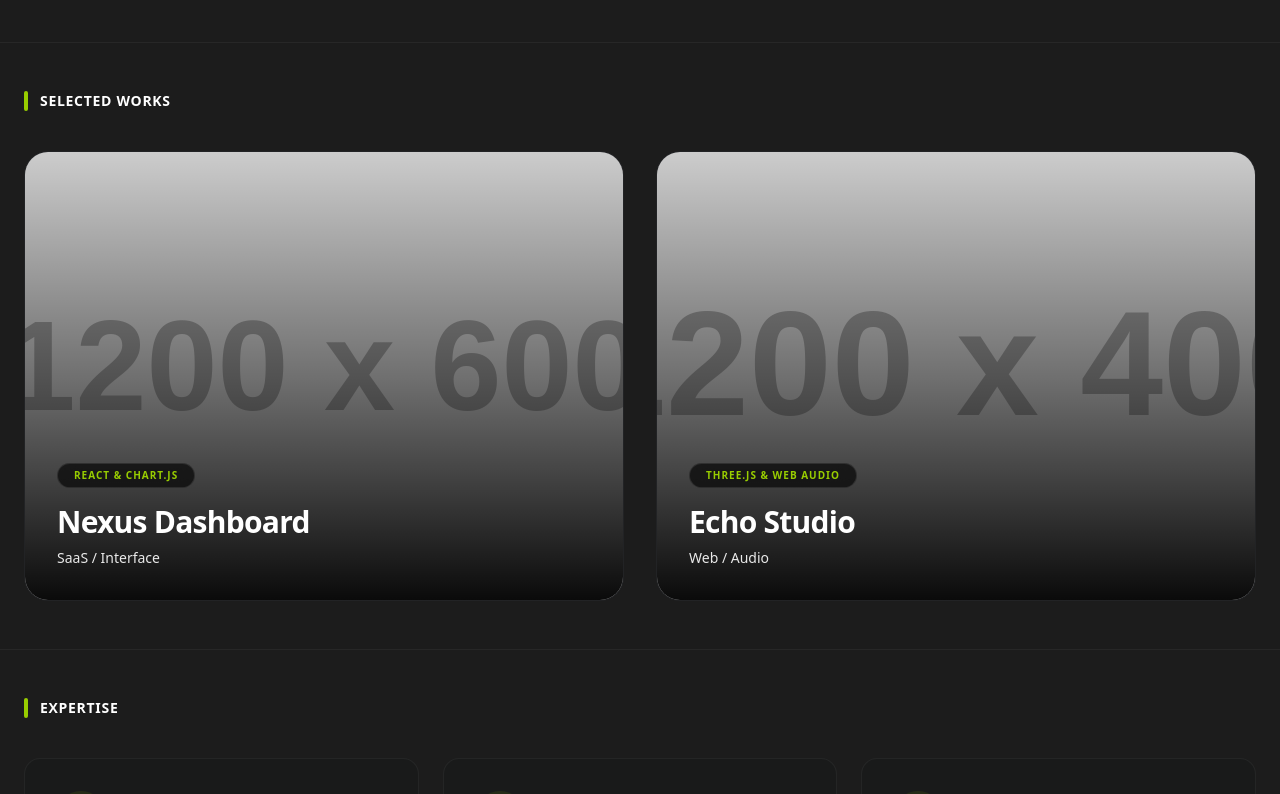
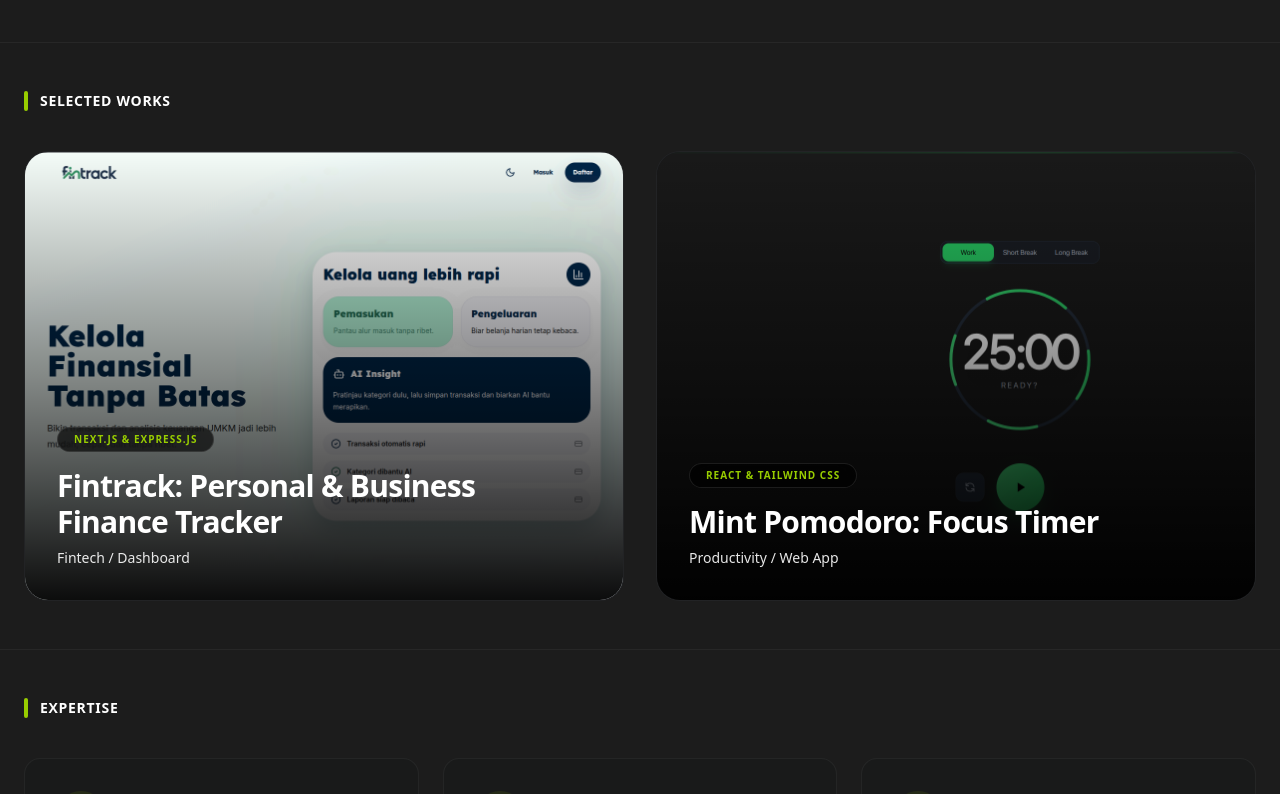
Before and after one commit to Albayu123/Portfolio, a Next.js app: page / in a window 1280 px wide. Shown: the part 2312-3106 px from the top of the page. Built offline with nearby package versions, Linux system fonts and the light colour scheme.

Commit message:
feat: menambahkan live project (Fintrack & mintpomo)

```diff
--- a/src/data/portfolio.ts
+++ b/src/data/portfolio.ts
@@ -55,7 +55,7 @@
   ],
   stats: {
     experience: "2+",
-    projects: "10+"
+    projects: "5+"
   },
   socials: {
     linkedin: "https://www.linkedin.com/in/alief-albayu-0a7306363/",
@@ -117,18 +117,18 @@
 export const projects: Project[] = [
   {
     id: "prj-1",
-    title: "Nexus Dashboard",
-    category: "SaaS / Interface",
-    techStack: ["REACT & CHART.JS"],
-    imageUrl: "https://placehold.co/1200x600/16171A/98cd00?text=Nexus+Dashboard+Preview",
-    redirectUrl: "#"
+    title: "Fintrack: Personal & Business Finance Tracker",
+    category: "Fintech / Dashboard",
+    techStack: ["Next.js & Express.js"],
+    imageUrl: "/images/projects/Fintrack.png",
+    redirectUrl: "https://fin-track.my.id"
   },
   {
     id: "prj-2",
-    title: "Echo Studio",
-    category: "Web / Audio",
-    techStack: ["THREE.JS & WEB AUDIO"],
-    imageUrl: "https://placehold.co/1200x400/16171A/98cd00?text=Echo+Studio+Preview",
-    redirectUrl: "#"
+    title: "Mint Pomodoro: Focus Timer",
+    category: "Productivity / Web App",
+    techStack: ["React & Tailwind CSS"],
+    imageUrl: "/images/projects/MintPomo.png",
+    redirectUrl: "https://mint-pomodor.netlify.app/"
   }
 ];
```
Also changed, not shown: public/images/projects/Fintrack.png (added), public/images/projects/MintPomo.png (added).
